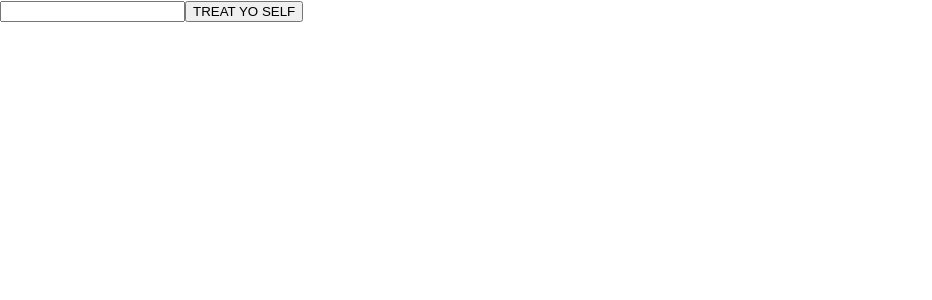
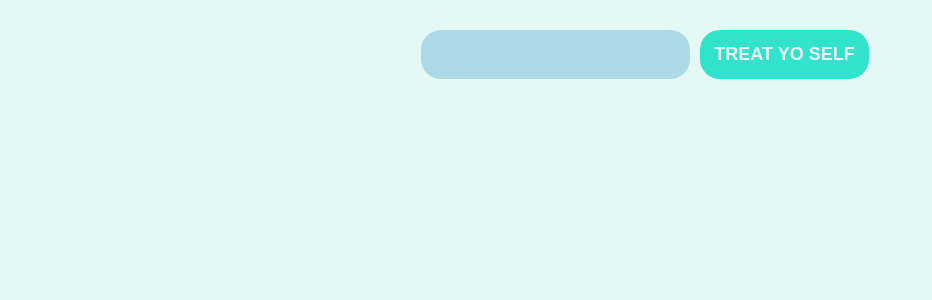
Before and after one commit to Peippo1/todo-list, a React (Create React App) app: page / in a window 1280 px wide. Shown: the top 300 px of the page, without its empty margins (0-932 px from the left). Built offline with nearby package versions, Linux system fonts and the light colour scheme.

Commit message:
add initial css

```diff
--- a/src/App.css
+++ b/src/App.css
@@ -1,3 +1,71 @@
+body {
+    display: flex;
+    flex-direction: column;
+    margin-top: 30px;
+    justify-content: center;
+    align-items: center;
+    background-color: #E4F9F5;
+}
+
+.flex {
+    display: flex;
+}
+
+.container-2{
+    flex-direction: row;
+}
+
+h1 {
+    color: #4886a2;
+
+}
+
+button {
+    padding: 14px;
+    font-size: 18px;
+    font-weight: bold;
+    border-radius: 20px;
+    background-color: #30E3CA;
+    border: none;
+    margin-left: 10px;
+    color: #e9f8f8;
+}
+
+button:hover {
+    cursor: pointer;
+    background-color: #1cb19d;
+}
+
+button:focus {
+    outline: none;
+}
+
+input {
+    padding: 14px;
+    font-size: 18px;
+    font-weight: bold;
+    border-radius: 20px;
+    background-color: lightblue;
+    border: none;
+    margin-left: 10px;
+    color: #40514E;
+}
+
+input:focus{
+    outline: none;
+}
+
+.card {
+    border-radius: 20px;
+    padding: 30px;
+    background-color: #bff8ed;
+}
+
+.card li {
+    padding: 5px;
+    list-style-type: none;
+}
+
 .strike{
     text-decoration: line-through;
 }
```
Also changed, not shown: 1 other file (tests, documents, lock files or other folders).
